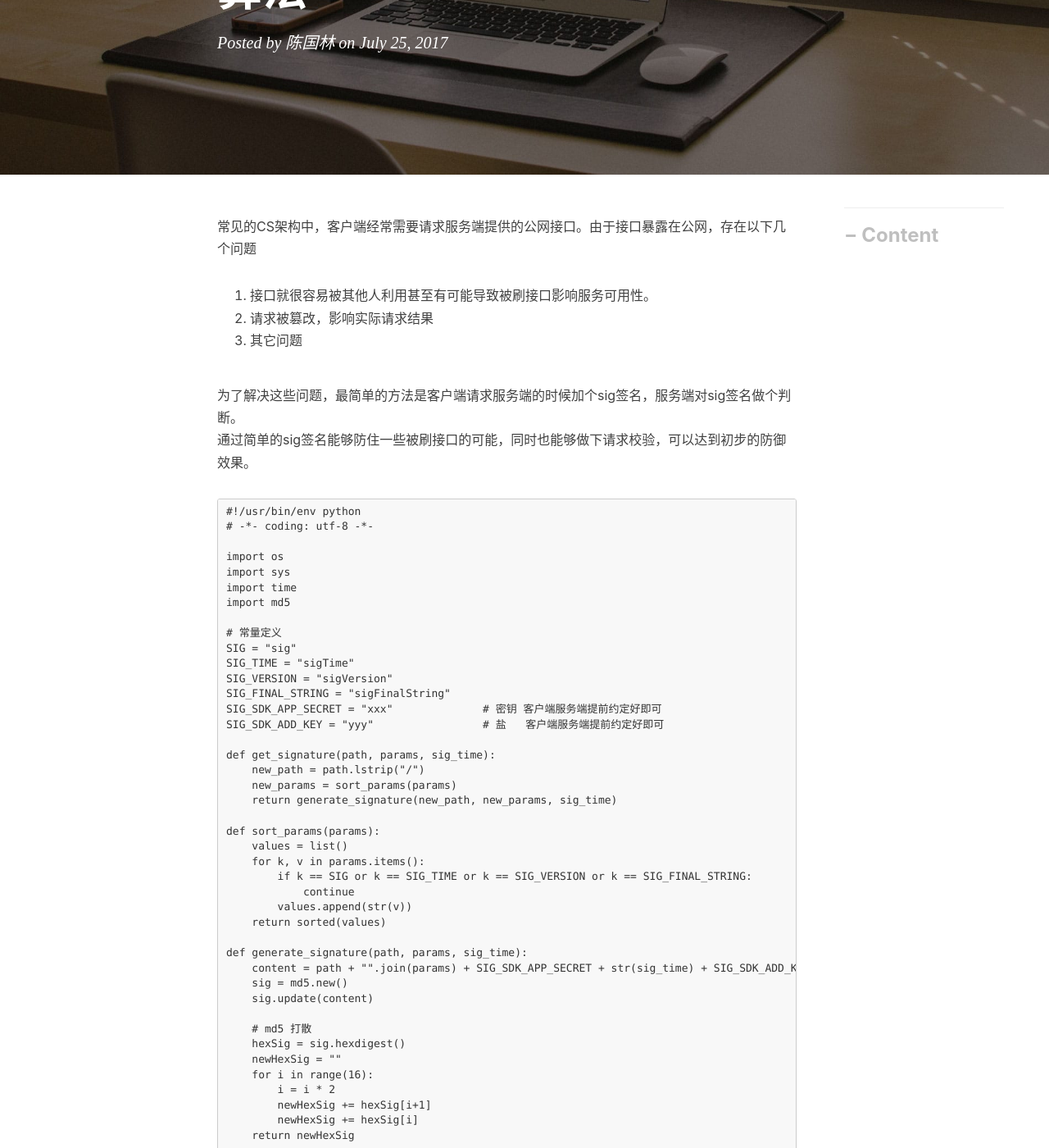
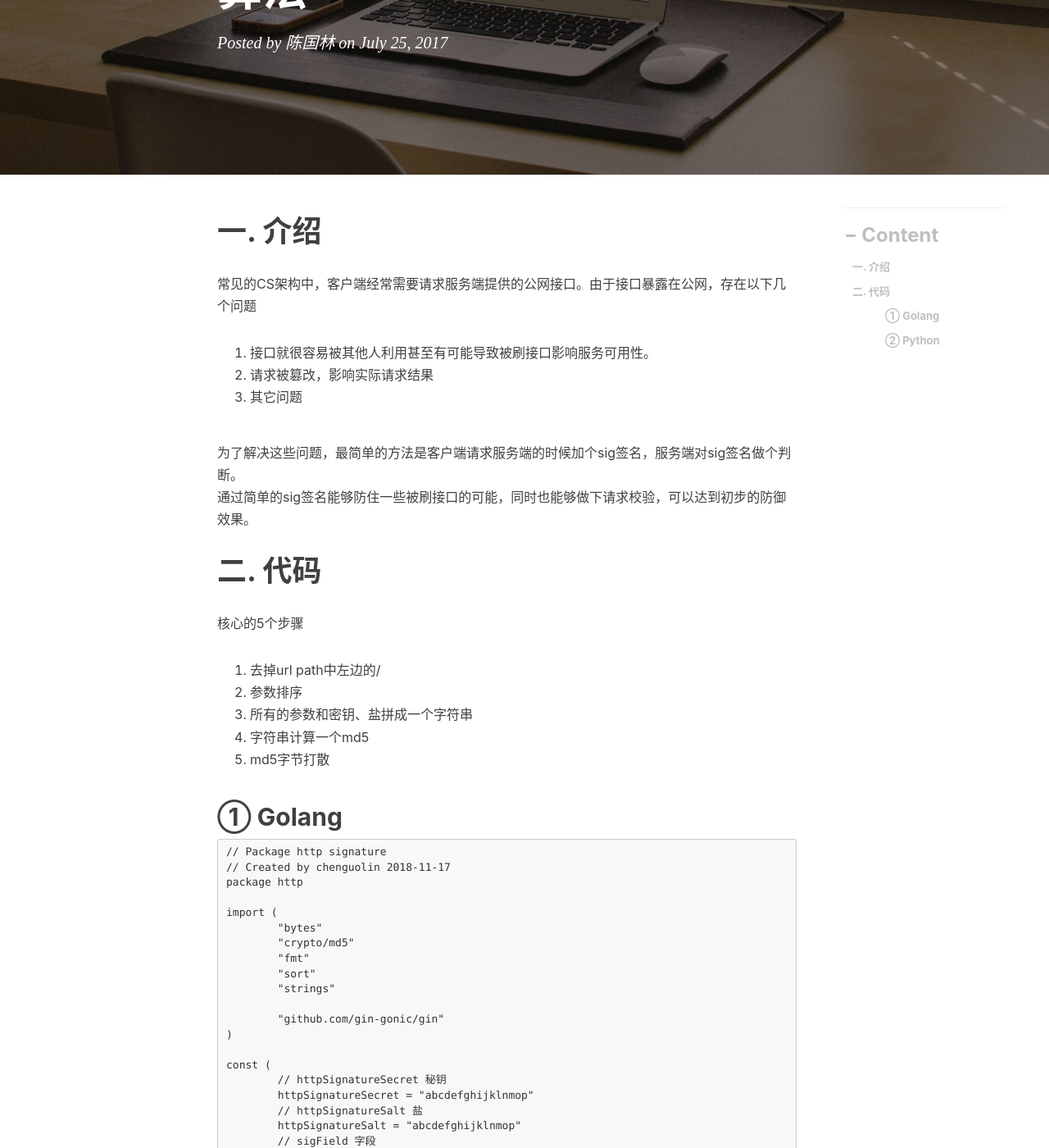
Before and after one commit to engru/chenguolin.github.io, a Jekyll site: the page built from _posts/2017-07-25-【HTTP API-1】简单的http签名算法.md, in a window 1280 px wide and 1400 px high, scrolled down 304 px. Shown: the whole window at 82% size. Built offline with Jekyll 4.4.1, drawn with Linux system fonts in a browser that asks for light colours; nearby versions of some CDN libraries; comment, search, counter and statistics services are not loaded; some of the changed text lies outside the part shown.

Commit message:
Update 2017-07-25-【HTTP API-1】简单的http签名算法.md

````diff
--- a/_posts/2017-07-25-【HTTP API-1】简单的http签名算法.md
+++ b/_posts/2017-07-25-【HTTP API-1】简单的http签名算法.md
@@ -6,6 +6,7 @@ tags:          #标签
     - HTTP API
 ---
 
+# 一. 介绍
 常见的CS架构中，客户端经常需要请求服务端提供的公网接口。由于接口暴露在公网，存在以下几个问题
 
 1. 接口就很容易被其他人利用甚至有可能导致被刷接口影响服务可用性。
@@ -15,6 +16,87 @@ tags:          #标签
 为了解决这些问题，最简单的方法是客户端请求服务端的时候加个sig签名，服务端对sig签名做个判断。
 通过简单的sig签名能够防住一些被刷接口的可能，同时也能够做下请求校验，可以达到初步的防御效果。
 
+# 二. 代码
+核心的5个步骤
+
+1. 去掉url path中左边的/
+2. 参数排序
+3. 所有的参数和密钥、盐拼成一个字符串
+4. 字符串计算一个md5
+5. md5字节打散
+
+## ① Golang
+```
+// Package http signature
+// Created by chenguolin 2018-11-17
+package http
+
+import (
+	"bytes"
+	"crypto/md5"
+	"fmt"
+	"sort"
+	"strings"
+
+	"github.com/gin-gonic/gin"
+)
+
+const (
+	// httpSignatureSecret 秘钥
+	httpSignatureSecret = "abcdefghijklnmop"
+	// httpSignatureSalt 盐
+	httpSignatureSalt = "abcdefghijklnmop"
+	// sigField 字段
+	sigField = "sig"
+)
+
+// GenSignature get http signature
+// 1. get url path
+// 2. sort request form params
+// 3. combine params + secret + sigTime + salt
+// 4. calculator md5
+// 5. shuffle md5 byte
+func GenSignature(c *gin.Context) string {
+	// 1. get url path
+	// http://localhost:8080/user/select
+	path := strings.TrimLeft(c.Request.URL.Path, "/")
+
+	// 2. sort form values
+	sigTime := c.GetString("sigTime")
+	// content-type muse be application/x-www-form-urlencoded
+	params := make([]string, 0, 10)
+	// sigTime append 2 params
+	params = append(params, sigTime)
+
+	form := c.Request.Form
+	for k, v := range form {
+		// filter sig field
+		if k == sigField {
+			continue
+		}
+		params = append(params, v[0])
+	}
+	sort.Strings(params)
+
+	// 3. calculator signature
+	// combine
+	str := path + strings.Join(params, "") + httpSignatureSecret + httpSignatureSalt
+	// md5
+	temp := fmt.Sprintf("%x", md5.Sum([]byte(str)))
+	// shuffle byte
+	sig := bytes.Buffer{}
+	var pos int
+	for i := 0; i < 16; i++ {
+		pos = i * 2
+		sig.WriteByte(temp[pos+1])
+		sig.WriteByte(temp[pos])
+	}
+
+	return sig.String()
+}
+```
+
+## ② Python
 ```
 #!/usr/bin/env python
 # -*- coding: utf-8 -*-
@@ -72,9 +154,3 @@ if __name__ == "__main__":
     # call get_signature
     print get_signature(path, params, sig_time)
 ```
-
-1. 去掉url path中左边的/
-2. 参数排序
-3. 所有的参数和密钥、盐拼成一个字符串
-4. 字符串计算一个md5
-5. md5字节打散
````
